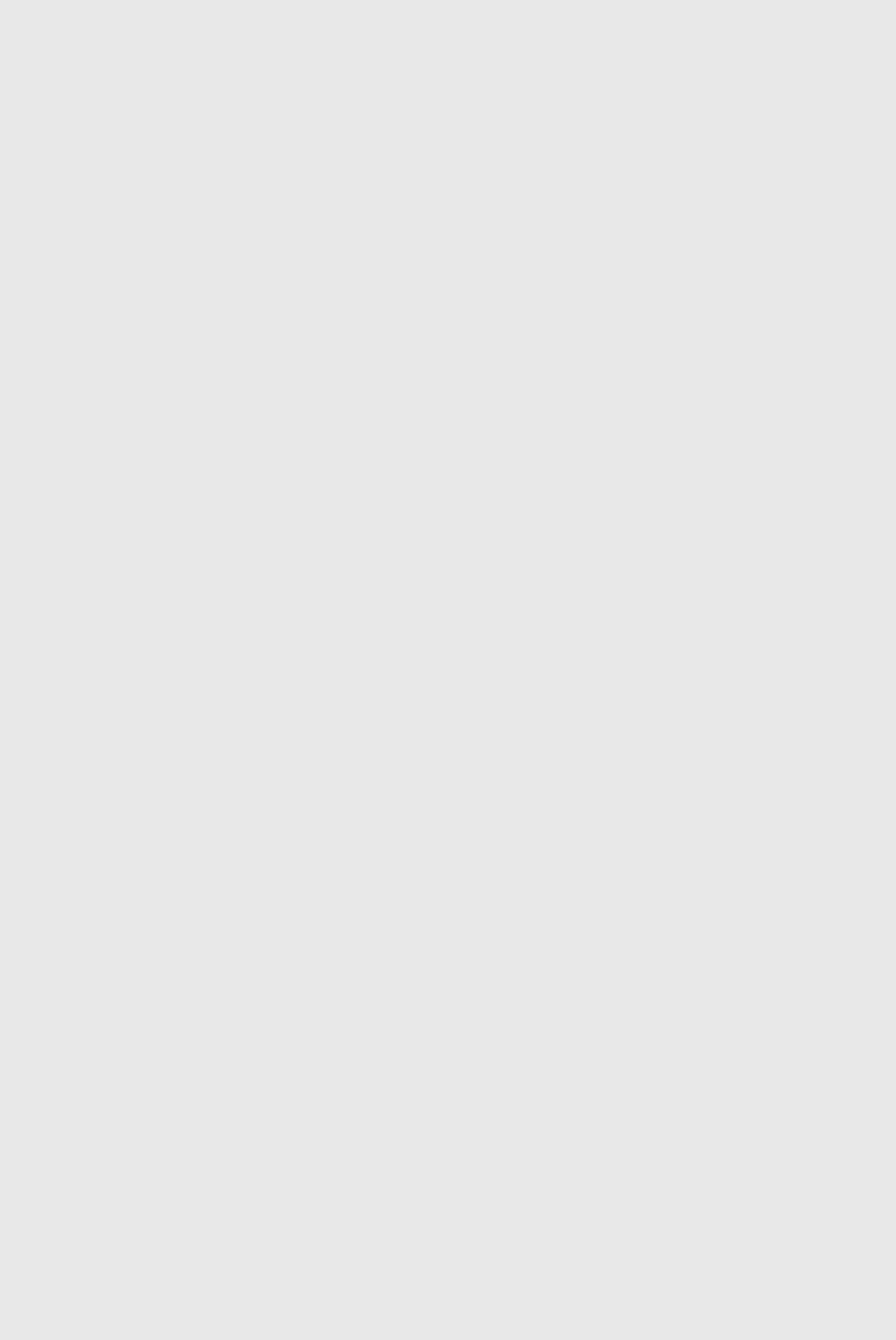
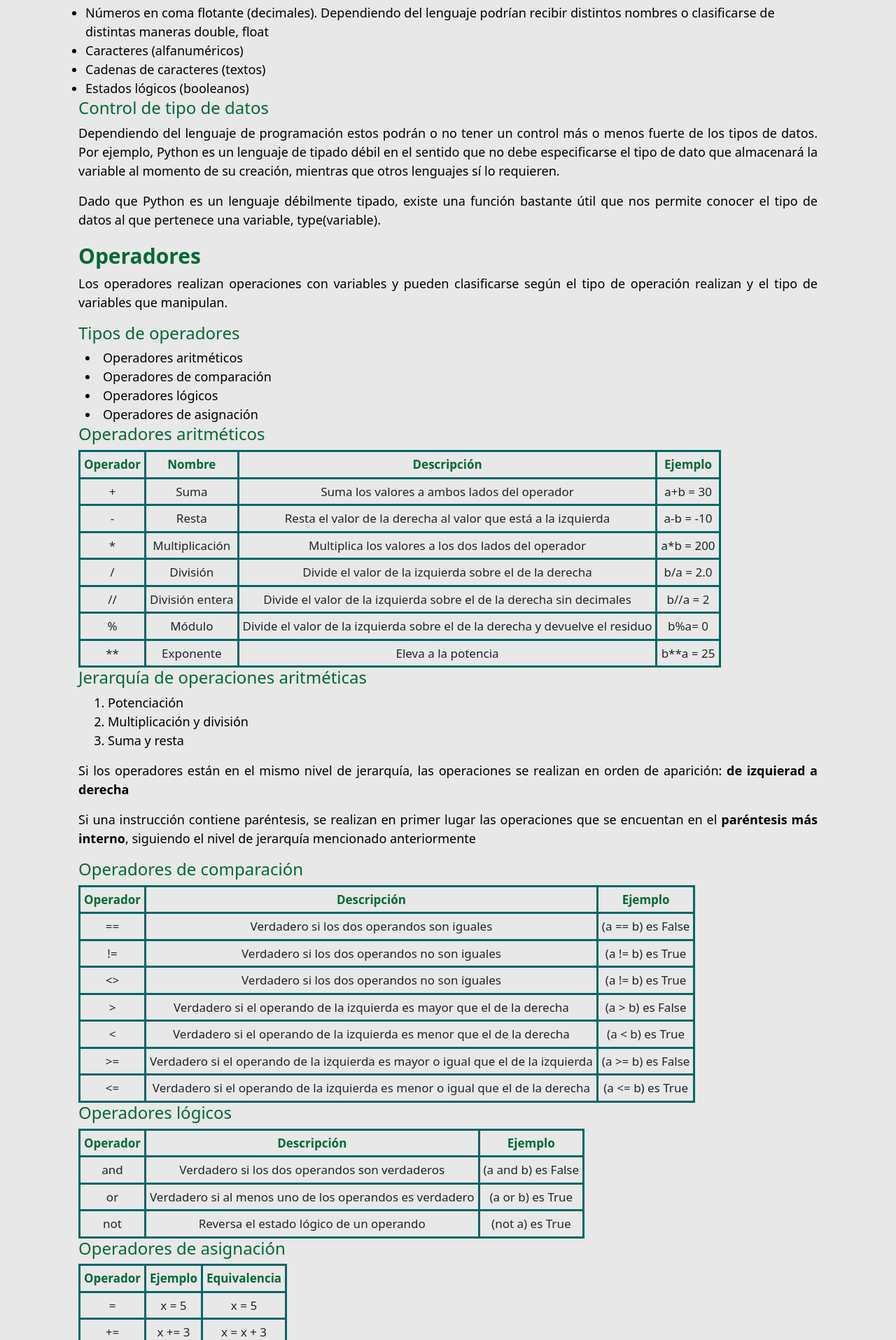
Before and after one commit to santiagoramirez10/pagina_electrica, an Angular app: page /informatica/01-operadores-variables in a window 1280 px wide. Before the commit this address led to /. Shown: the part 885-2800 px from the top of the page at 70% size. Before the commit the page ends 800 px from the top, so only its background shows below. Built offline with nearby package versions, Linux system fonts and the light colour scheme.

Commit message:
Taller 1 informatica

```diff
--- a/src/app/app.module.ts
+++ b/src/app/app.module.ts
@@ -13,6 +13,7 @@ import { HotbedComponent } from './pages/hotbed/hotbed.component';
 import { ComputerComponent } from './pages/computer/computer.component';
 import { IntroductionCourseComponent } from './classes/computer/introduction-course/introduction-course.component';
 import { IntroductionPythonComponent } from './classes/computer/introduction-python/introduction-python.component';
+import { OperatorsVariablesComponent } from './classes/computer/operators-variables/operators-variables.component';
 
 @NgModule({
   declarations: [
@@ -25,7 +26,8 @@ import { IntroductionPythonComponent } from './classes/computer/introduction-pyt
     HotbedComponent,
     ComputerComponent,
     IntroductionCourseComponent,
-    IntroductionPythonComponent
+    IntroductionPythonComponent,
+    OperatorsVariablesComponent
   ],
   imports: [
     BrowserModule, routing, FormsModule
--- a/src/app/app.routing.ts
+++ b/src/app/app.routing.ts
@@ -9,6 +9,7 @@ import { HotbedComponent } from './pages/hotbed/hotbed.component';
 //Paginas Informatica
 import { IntroductionCourseComponent } from './classes/computer/introduction-course/introduction-course.component';
 import { IntroductionPythonComponent } from './classes/computer/introduction-python/introduction-python.component';
+import { OperatorsVariablesComponent } from './classes/computer/operators-variables/operators-variables.component';
 
 
 const appRoutes = [ { path: "", component: HomeComponent },
@@ -20,6 +21,7 @@ const appRoutes = [ { path: "", component: HomeComponent },
   //Paginas Informatica
   {path: "informatica/00-introduccion-curso", component: IntroductionCourseComponent},
   {path: "informatica/01-introduccion-python", component: IntroductionPythonComponent},
+  {path: "informatica/01-operadores-variables", component: OperatorsVariablesComponent},
 ];
 
 export const routing = RouterModule.forRoot(appRoutes, { scrollPositionRestoration: 'top' });
--- /dev/null
+++ b/src/app/classes/computer/operators-variables/operators-variables.component.html
@@ -0,0 +1,313 @@
+<h1>Operadores y variables</h1>
+<h2>Temas</h2>
+<ul>
+  <li>Variables</li>
+  <li>Datos</li>
+  <li>Operadores</li>
+  <li>Funciones predeterminadas</li>
+  <li>Ejercicios prácticos</li>
+</ul>
+
+<h2>Variables</h2>
+
+<p>Una Variable es un contenedor de datos, en términos de computación es un espacio reservado en la memoria del computador para almacenar un dato que puede ser usado o modificado tantas veces como se desee.</p>
+<h3>Buenas prácticas al nombrar variables</h3>
+<ul>
+  <li>Tener un nombre que sea fácilmentei nterpretable en el código,evitar nombres genéricos</li>
+  <li>No tener el mismo nombre que una “palabra reservada” del lenguaje. (Palabras reservadas en Python)</li>
+  <li>Sólo pueden ser letras, dígitos y el guión bajo o subguión</li>
+  <li>Deben comenzar por un caracter (letra)</li>
+  <li>No puede incluir espacios en blanco</li>
+  <li>No pueden llevar acento (tilde)</li>
+  <li>Nombres de las variables no muy largos</li>
+</ul>
+<h2>Datos</h2>
+<p>Los datos almacenados en una variable pueden ser de diversos tipos. El tipo de dato determina los valores que la variable puede tomar y qué operaciones realizar.</p>
+<h3>Tipos de datos</h3>
+<ul>
+  <li>Números enteros</li>
+  <li>Números en coma flotante (decimales). Dependiendo del lenguaje podrían recibir distintos nombres o clasificarse de distintas maneras double, float</li>
+  <li>Caracteres (alfanuméricos)</li>
+  <li>Cadenas de caracteres (textos)</li>
+  <li>Estados lógicos (booleanos)</li>
+</ul>
+<h3>Control de tipo de datos</h3>
+<p>Dependiendo del lenguaje de programación estos podrán o no tener un control más o menos fuerte de los tipos de datos. Por ejemplo, Python es un lenguaje de tipado débil en el sentido que no debe especificarse el tipo de dato que almacenará la variable al momento de su creación, mientras que otros lenguajes sí lo requieren.</p>
+<p>Dado que Python es un lenguaje débilmente tipado, existe una función bastante útil que nos permite conocer el tipo de datos al que pertenece una variable, type(variable).</p>
+<h2>Operadores</h2>
+<p>Los operadores realizan operaciones con variables y pueden clasificarse según el tipo de operación realizan y el tipo de variables que manipulan.</p>
+<h3>Tipos de operadores</h3>
+<li>Operadores aritméticos</li>
+<li>Operadores de comparación</li>
+<li>Operadores lógicos</li>
+<li>Operadores de asignación</li>
+<h3>Operadores aritméticos</h3>
+
+
+<table>
+  <thead>
+      <tr>
+          <th>Operador</th>
+          <th>Nombre</th>
+          <th>Descripción</th>
+          <th>Ejemplo</th>
+      </tr>
+  </thead>
+  <tbody>
+      <tr>
+          <td >+</td>
+          <td>Suma</td>
+          <td>Suma los valores a ambos lados del operador</td>
+          <td>a+b = 30</td>
+      </tr>
+      <tr>
+          <td>-</td>
+          <td>Resta</td>
+          <td>Resta el valor de la derecha al valor que está a la izquierda</td>
+          <td>a-b = -10</td>
+      </tr>
+      <tr>
+          <td>*</td>
+          <td>Multiplicación</td>
+          <td>Multiplica los valores a los dos lados del operador</td>
+          <td>a*b = 200</td>
+      </tr>
+      <tr>
+          <td>/</td>
+          <td>División</td>
+          <td>Divide el valor de la izquierda sobre el de la derecha</td>
+          <td>b/a = 2.0</td>
+      </tr>
+      <tr>
+          <td>//</td>
+          <td>División entera</td>
+          <td>Divide el valor de la izquierda sobre el de la derecha sin decimales</td>
+          <td>b//a = 2</td>
+      </tr>
+      <tr>
+          <td>%</td>
+          <td>Módulo</td>
+          <td>Divide el valor de la izquierda sobre el de la derecha y devuelve el residuo</td>
+          <td>b%a= 0</td>
+      </tr>
+      <tr>
+          <td>**</td>
+          <td>Exponente</td>
+          <td>Eleva a la potencia</td>
+          <td>b**a = 25</td>
+      </tr>
+  </tbody>
+</table>
+<h3>Jerarquía de operaciones aritméticas</h3>
+<ol>
+  <li>Potenciación</li>
+  <li>Multiplicación y división</li>
+  <li>Suma y resta</li>
+</ol>
+<p>Si los operadores están en el mismo nivel de jerarquía, las operaciones se realizan en orden de aparición: <strong>de izquierad a derecha</strong></p>
+<p>Si una instrucción contiene paréntesis, se realizan en primer lugar las operaciones que se encuentan en el <strong>paréntesis más interno</strong>, siguiendo el nivel de jerarquía mencionado anteriormente</p>
+
+
+<h3>Operadores de comparación</h3>
+<table>
+  <thead>
+      <tr>
+          <th>Operador</th>
+          <th>Descripción</th>
+          <th>Ejemplo</th>
+      </tr>
+  </thead>
+  <tbody>
+      <tr>
+          <td>==</td>
+          <td>Verdadero si los dos operandos son iguales</td>
+          <td>(a == b) es False</td>
+      </tr>
+      <tr>
+          <td>!=</td>
+          <td>Verdadero si los dos operandos no son iguales</td>
+          <td>(a != b) es True</td>
+      </tr>
+      <tr>
+          <td>&lt;&gt;</td>
+          <td>Verdadero si los dos operandos no son iguales</td>
+          <td>(a != b) es True</td>
+      </tr>
+      <tr>
+          <td>&gt;</td>
+          <td>Verdadero si el operando de la izquierda es mayor que el de la derecha</td>
+          <td>(a &gt; b) es False</td>
+      </tr>
+      <tr>
+          <td>&lt;</td>
+          <td>Verdadero si el operando de la izquierda es menor que el de la derecha</td>
+          <td>(a &lt; b) es True</td>
+      </tr>
+      <tr>
+          <td>&gt;=</td>
+          <td>Verdadero si el operando de la izquierda es mayor o igual que el de la izquierda</td>
+          <td>(a &gt;= b) es False</td>
+      </tr>
+      <tr>
+          <td>&lt;=</td>
+          <td>Verdadero si el operando de la izquierda es menor o igual que el de la derecha</td>
+          <td>(a &lt;= b) es True</td>
+      </tr>
+  </tbody>
+</table>
+
+<h3>Operadores lógicos</h3>
+
+<table>
+  <thead>
+      <tr>
+          <th>Operador</th>
+          <th>Descripción</th>
+          <th>Ejemplo</th>
+      </tr>
+  </thead>
+  <tbody>
+      <tr>
+          <td>and</td>
+          <td>Verdadero si los dos operandos son verdaderos</td>
+          <td>(a and b) es False</td>
+      </tr>
+      <tr>
+          <td>or</td>
+          <td>Verdadero si al menos uno de los operandos es verdadero</td>
+          <td>(a or b) es True</td>
+      </tr>
+      <tr>
+          <td>not</td>
+          <td>Reversa el estado lógico de un operando</td>
+          <td>(not a) es True</td>
+      </tr>
+  </tbody>
+</table>
+<h3>Operadores de asignación</h3>
+<table>
+  <thead>
+      <tr>
+          <th>Operador</th>
+          <th>Ejemplo</th>
+          <th>Equivalencia</th>
+      </tr>
+  </thead>
+  <tbody>
+      <tr>
+          <td>=</td>
+          <td>x = 5</td>
+          <td>x = 5</td>
+      </tr>
+      <tr>
+          <td>+=</td>
+          <td>x += 3</td>
+          <td>x = x + 3</td>
+      </tr>
+      <tr>
+          <td>-=</td>
+          <td>x -= 3</td>
+          <td>x = x - 3</td>
+      </tr>
+      <tr>
+          <td>*=</td>
+          <td>x *= 3</td>
+          <td>x = x * 3</td>
+      </tr>
+      <tr>
+          <td>/=</td>
+          <td>x /= 3</td>
+          <td>x = x / 3</td>
+      </tr>
+      <tr>
+          <td>%=</td>
+          <td>x %= 3</td>
+          <td>x = x % 3</td>
+      </tr>
+      <tr>
+          <td>//=</td>
+          <td>x //= 3</td>
+          <td>x = x // 3</td>
+      </tr>
+      <tr>
+          <td>**=</td>
+          <td>x **= 3</td>
+          <td>x = x ** 3</td>
+      </tr>
+      <tr>
+          <td>&=</td>
+          <td>x &= 3</td>
+          <td>x = x & 3</td>
+      </tr>
+      <tr>
+          <td>|=</td>
+          <td>x |= 3</td>
+          <td>x = x | 3</td>
+      </tr>
+  </tbody>
+</table>
+<h2>Funciones predeterminadas</h2>
+
+<table>
+  <thead>
+      <tr>
+          <th>Operador</th>
+          <th>Ejemplo</th>
+          <th>Equivalencia</th>
+      </tr>
+  </thead>
+  <tbody>
+      <tr>
+          <td>=</td>
+          <td>x = 5</td>
+          <td>x = 5</td>
+      </tr>
+      <tr>
+          <td>+=</td>
+          <td>x += 3</td>
+          <td>x = x + 3</td>
+      </tr>
+      <tr>
+          <td>-=</td>
+          <td>x -= 3</td>
+          <td>x = x - 3</td>
+      </tr>
+      <tr>
+          <td>*=</td>
+          <td>x *= 3</td>
+          <td>x = x * 3</td>
+      </tr>
+      <tr>
+          <td>/=</td>
+          <td>x /= 3</td>
+          <td>x = x / 3</td>
+      </tr>
+      <tr>
+          <td>%=</td>
+          <td>x %= 3</td>
+          <td>x = x % 3</td>
+      </tr>
+      <tr>
+          <td>//=</td>
+          <td>x //= 3</td>
+          <td>x = x // 3</td>
+      </tr>
+      <tr>
+          <td>**=</td>
+          <td>x **= 3</td>
+          <td>x = x ** 3</td>
+      </tr>
+      <tr>
+          <td>&=</td>
+          <td>x &= 3</td>
+          <td>x = x & 3</td>
+      </tr>
+      <tr>
+          <td>|=</td>
+          <td>x |= 3</td>
+          <td>x = x | 3</td>
+      </tr>
+  </tbody>
+</table>
+
+<h2>Ejercicios prácticos</h2>
--- a/src/app/pages/computer/computer.component.html
+++ b/src/app/pages/computer/computer.component.html
@@ -7,3 +7,11 @@
     <li><a id="computing" routerLink="/informatica/01-introduccion-python">Introducción a Python</a></li>
   </ol>
 </section>
+
+<section class="workshops">
+  <ol>
+    <li><a id="computing" routerLink="/informatica/01-operadores-variables">Operadores y variables</a></li>
+    <li><a id="computing" routerLink="/informatica/01-introduccion-python">Diagramas de flujo y pseudocódigo</a></li>
+  </ol>
+
+</section>
--- a/src/styles.css
+++ b/src/styles.css
@@ -37,8 +37,8 @@ h2 {
 h3 {
 
   font-size: 24px;
-  text-align: center;
-  color: #1D3557;
+  text-align: left;
+  color: #016938;
 }
 
 h4 {
@@ -74,18 +74,19 @@ li {
 table {
   font-size: 17px;
   margin: auto;
+  margin-left: 0;
 }
 
 th {
-  text-align: left;
-  color: #1D3557;
-  border: solid #457B9D;
+  text-align: center;
+  color: #016938;
+  border: solid #016766;
   padding: 5px;
 }
 
 td {
-  text-align: left;
-  border: solid #457B9D;
+  text-align: center;
+  border: solid #016766;
   padding: 5px;
 }
 textarea{
```
Also changed, not shown: src/app/classes/computer/operators-variables/operators-variables.component.ts (added, +10 -0 lines), src/app/classes/computer/operators-variables/operators-variables.component.css (added), 1 other file (tests, documents, lock files or other folders).
